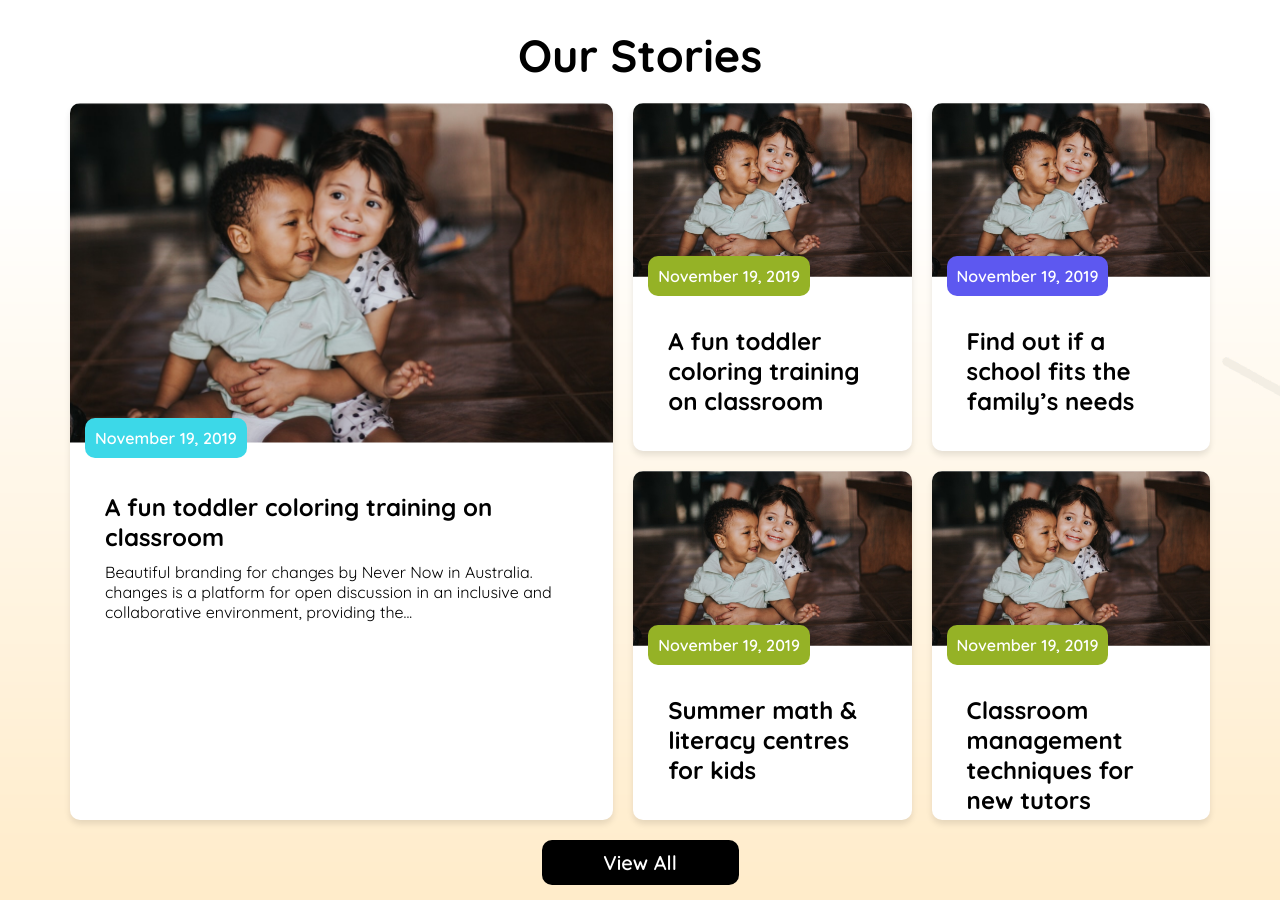
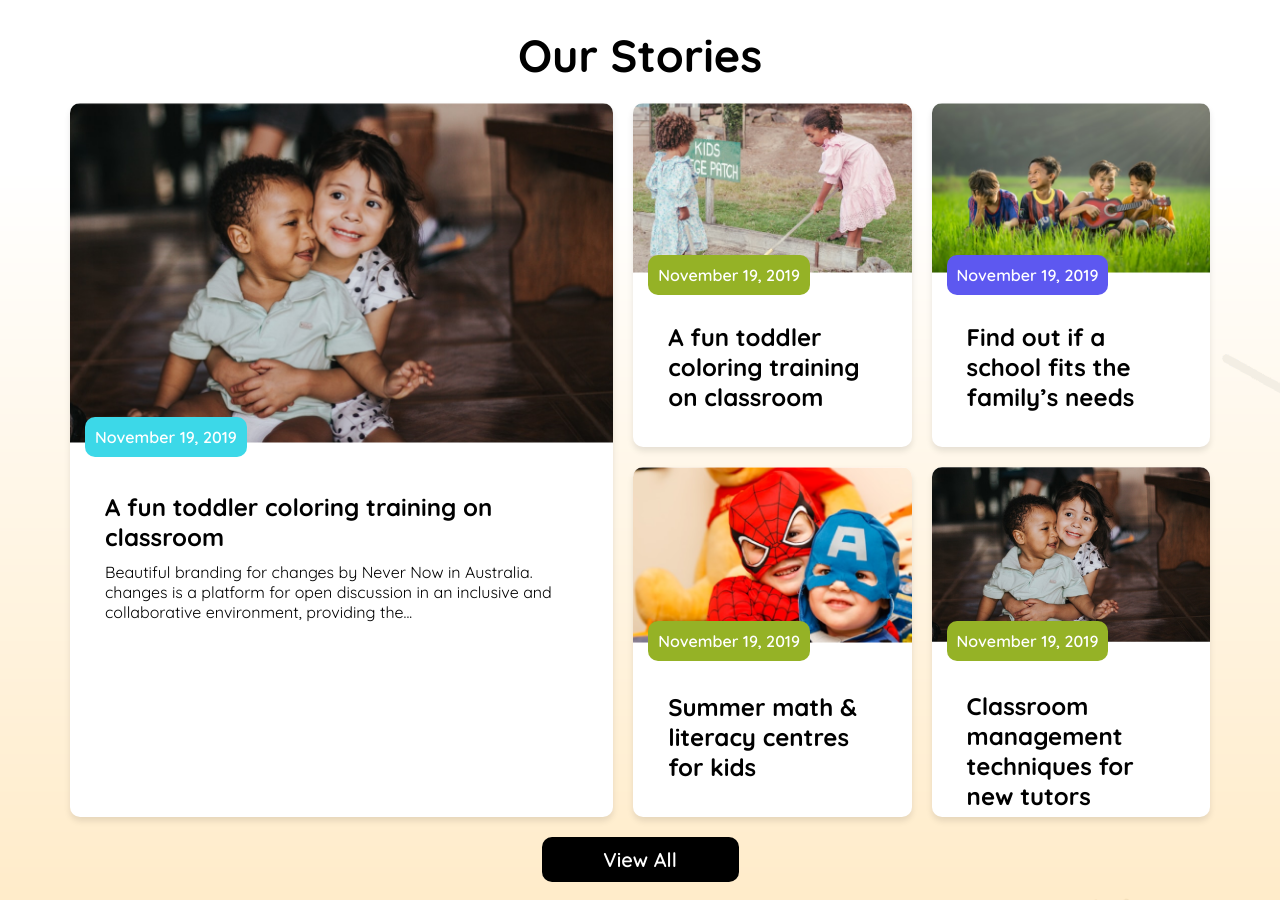
Before and after one commit to mf-rafat/my-school, a plain HTML site: page index.html in a window 1280 px wide. Shown: the part 1253-2153 px from the top of the page. Drawn offline with Linux system fonts and the light colour scheme.

Commit message:
something change images

```diff
--- a/index.html
+++ b/index.html
@@ -136,11 +136,11 @@
                             collaborative environment, providing the...</p>
                     </div>
                 </article>
-                <!-- our story card one -->
+                <!-- our story card two -->
                 <article class="fours-story">
                     <article class="smoll-story  story-two">
                         <div class="stories-picture">
-                            <img src="./assets/story-1.png" alt="">
+                            <img src="./assets/story-2.png" alt="">
                             <button class="btn-stories btn-primary btn-stories-two"><a href="#contact" class="">November
                                     19, 2019</a></button>
                         </div>
@@ -150,10 +150,10 @@
 
                         </div>
                     </article>
-                    <!-- our story card one -->
+                    <!-- our story card three -->
                     <article class="smoll-story story-three">
                         <div class="stories-picture">
-                            <img src="./assets/story-1.png" alt="">
+                            <img src="./assets/story-3.png" alt="">
                             <button class="btn-stories btn-primary btn-stories-three"><a href="#contact"
                                     class="">November 19, 2019</a></button>
                         </div>
@@ -163,10 +163,10 @@
 
                         </div>
                     </article>
-                    <!-- our story card one -->
+                    <!-- our story card four -->
                     <article class="smoll-story story-four">
                         <div class="stories-picture">
-                            <img src="./assets/story-1.png" alt="">
+                            <img src="./assets/story-4.png" alt="">
                             <button class="btn-stories btn-primary btn-stories-two"><a href="#contact" class="">November
                                     19, 2019</a></button>
                         </div>
```
